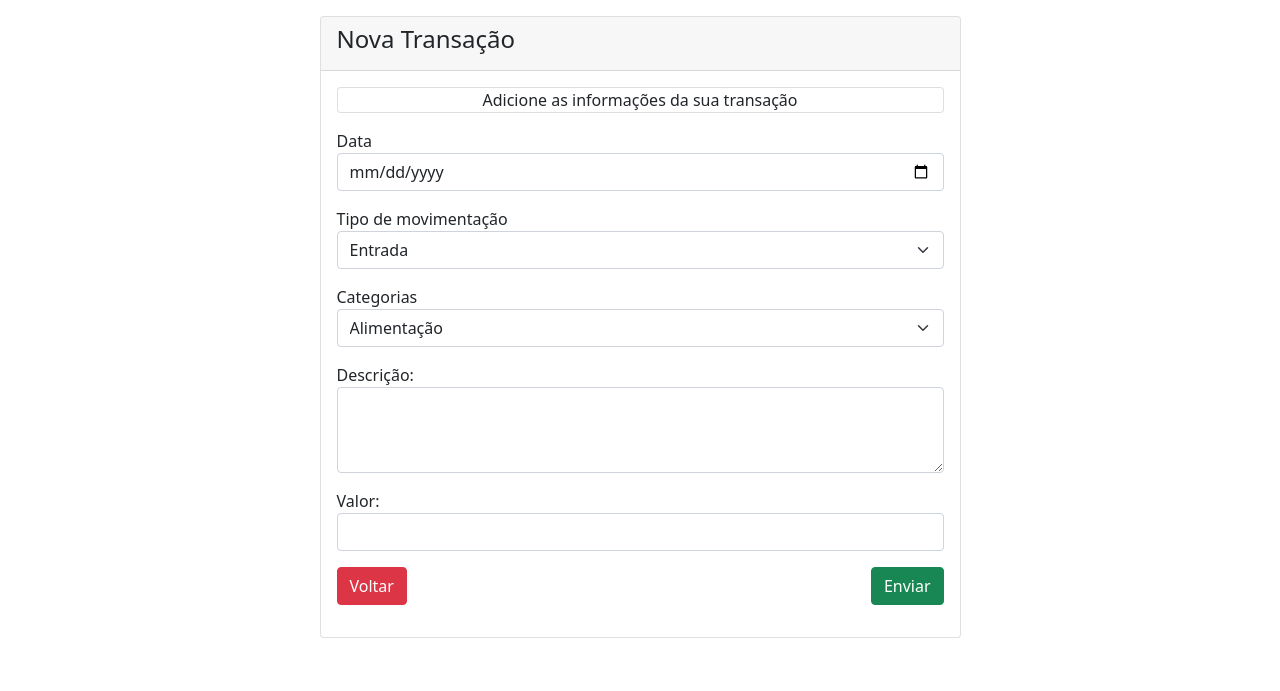
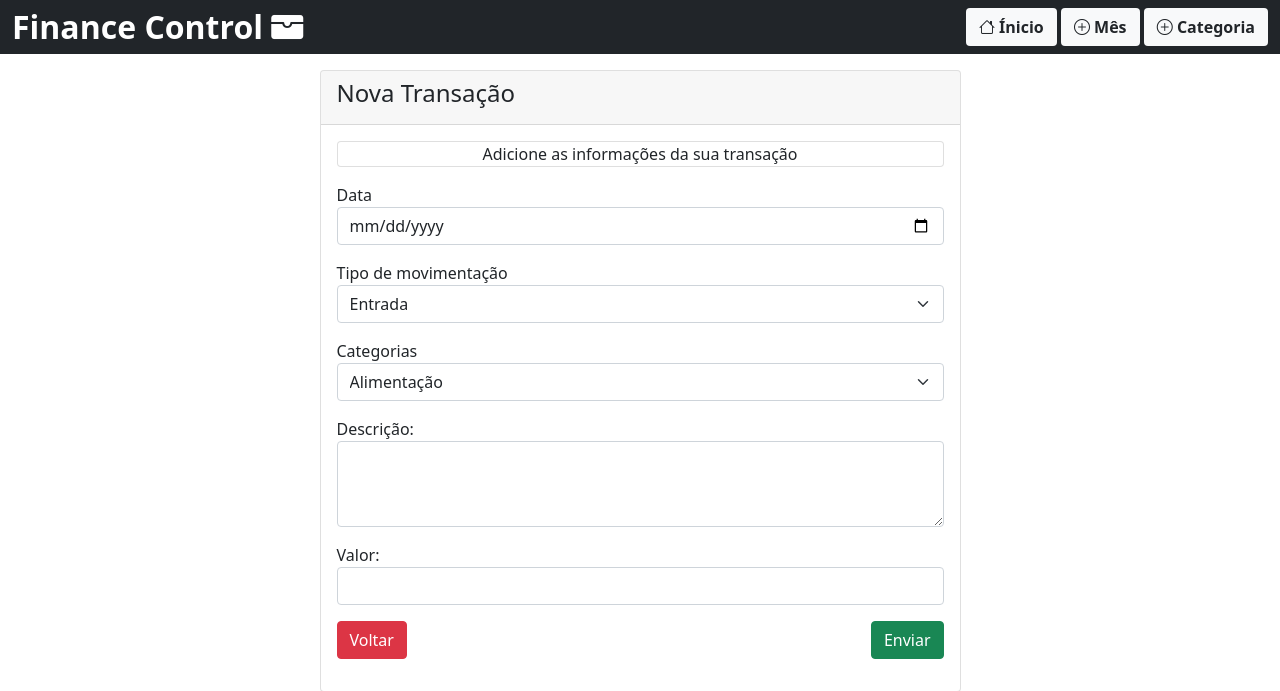
Before and after one commit to pedrohaveloso/finance, a PHP site: page /create_transacao.php?mes_id=1 in a window 1280 px wide. Shown: the top 691 px of the page. Run offline with PHP 8.4, Linux system fonts and the light colour scheme; data comes from the database, SQL or seed files in the repository.

Commit message:
Atualizando navbar

```diff
--- a/create_transacao.php
+++ b/create_transacao.php
@@ -17,6 +17,20 @@ $categorias = mysqli_query($conn, $sql);
     <link rel="stylesheet" href="https://cdn.jsdelivr.net/npm/bootstrap-icons@1.11.3/font/bootstrap-icons.min.css">
     <link href="https://cdn.jsdelivr.net/npm/bootstrap@5.0.2/dist/css/bootstrap.min.css" rel="stylesheet" integrity="sha384-EVSTQN3/azprG1Anm3QDgpJLIm9Nao0Yz1ztcQTwFspd3yD65VohhpuuCOmLASjC" crossorigin="anonymous">
 </head>
+<nav class="navbar navbar-expand-lg bg-dark text-white">
+        <div class="container-fluid d-flex align-items-center">
+            <h2 class="mb-0 fw-bold">
+                Finance Control
+                <i class="bi bi-wallet-fill"></i>
+            </h2>
+            <div>
+            <a class="btn bg-light fw-bold" href="index.php"><i class="bi bi-house"></i> Ínicio</a>
+                <a class="btn bg-light fw-bold" href="add_mes.php"><i class="bi bi-plus-circle"></i> Mês</a>
+                <a class="btn bg-light fw-bold  " href="add_cat.php"><i class="bi bi-plus-circle"></i> Categoria</a>
+            </div>
+
+        </div>
+    </nav>
 <body>
     <div class="container mt-3">
         <div class="row justify-content-center">
```
Also changed, not shown: edit_transacao.php (+14 -0 lines), index.php (+4 -6 lines).
